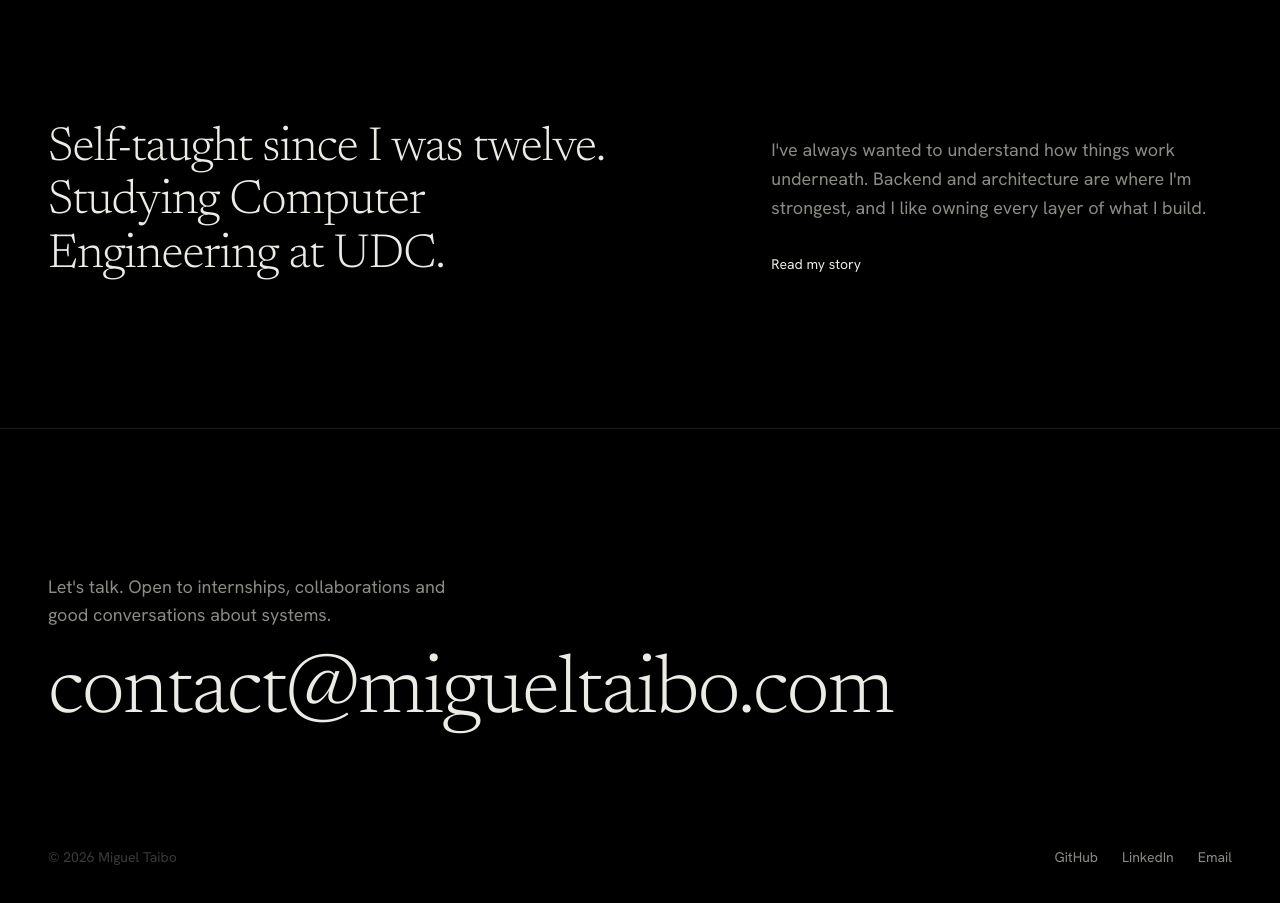
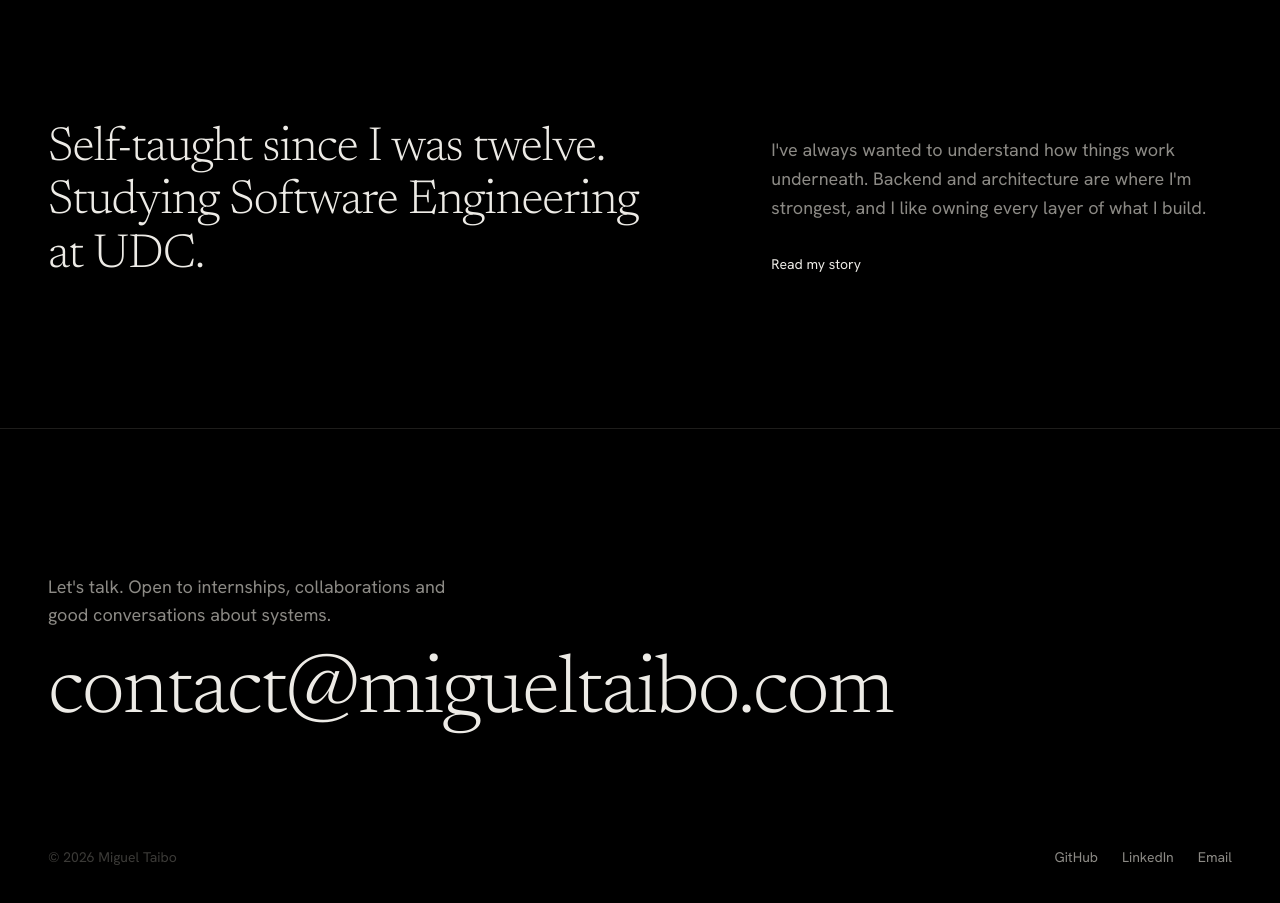
Before and after one commit to mtaibo/portfolio, a Vue app: page / in a window 1280 px wide. Shown: the part 4780-5683 px from the top of the page. Built offline with nearby package versions, Linux system fonts and the light colour scheme.

Commit message:
fix: say Software Engineering instead of Computer Engineering

```diff
--- a/src/content/index.js
+++ b/src/content/index.js
@@ -9,7 +9,7 @@ export const content = {
     about: {
       label: 'About me',
       storyLink: 'Read my story',
-      heading: 'Self-taught since I was twelve. Studying Computer Engineering at UDC.',
+      heading: 'Self-taught since I was twelve. Studying Software Engineering at UDC.',
       body: "I've always wanted to understand how things work underneath. Backend and architecture are where I'm strongest, and I like owning every layer of what I build.",
       paragraphs: [
         "Computer Science student at Universidade Da Coruña (UDC)",
@@ -183,7 +183,7 @@ export const content = {
           description: 'Visual fashion search built with my team in one weekend. Upload a photo of an outfit and get the most similar products in the catalogue, using a fine-tuned CLIP model and FAISS.',
           tech: ['Python', 'PyTorch', 'CLIP', 'FAISS', 'FastAPI'],
           github: 'https://github.com/mtaibo/hackUDC26_reto_inditex',
-          overview: 'Inditex gave us thousands of editorial photos of models wearing full looks and a catalogue of products, and asked us to find which products appear in each photo from the image alone. We built it at HackUDC 2026 as a team of first-year Computer Engineering and Data Engineering students: upload a photo by file or URL and get the closest products, ranked by visual similarity.',
+          overview: 'Inditex gave us thousands of editorial photos of models wearing full looks and a catalogue of products, and asked us to find which products appear in each photo from the image alone. We built it at HackUDC 2026 as a team of first-year Software Engineering and Data Engineering students: upload a photo by file or URL and get the closest products, ranked by visual similarity.',
           features: [
             'OpenCLIP ViT-B/32 fine-tuned on bundle–product pairs with a contrastive loss',
             'FAISS index over the catalogue for millisecond searches',
```
